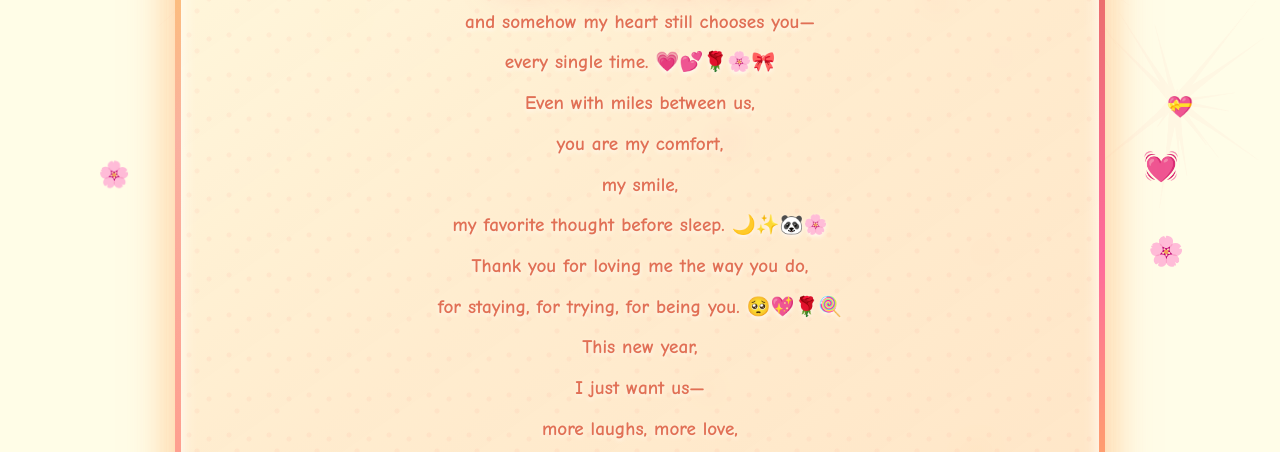
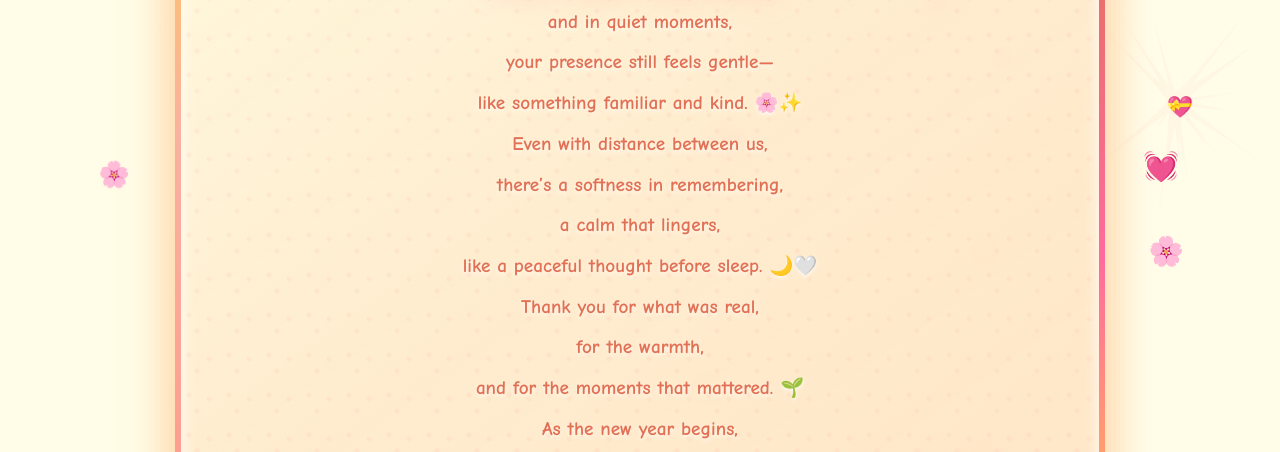
Before and after one commit to Kumar268/new-year, a plain HTML site: page index.html in a window 1280 px wide. Shown: the part 203-655 px from the top of the page. Drawn offline with nearby package versions, Linux system fonts and the light colour scheme.

Commit message:
Update index.html

```diff
--- a/index.html
+++ b/index.html
@@ -736,19 +736,29 @@ canvas {
 
     <div class="message-text">
       <span class="text-line">Another magical year begins,</span>
-      <span class="text-line">and somehow my heart still chooses you—</span>
-      <span class="text-line">every single time. 💗💕🌹🌸🎀</span>
-      <span class="text-line"></span>
-      <span class="text-line">Even with miles between us,</span>
-      <span class="text-line">you are my comfort,</span>
-      <span class="text-line">my smile,</span>
-      <span class="text-line">my favorite thought before sleep. 🌙✨🐼🌸</span>
-      <span class="text-line"></span>
-      <span class="text-line">Thank you for loving me the way you do,</span>
-      <span class="text-line">for staying, for trying, for being you. 🥺💖🌹🍭</span>
-      <span class="text-line"></span>
-      <span class="text-line">This new year,</span>
-      <span class="text-line">I just want us—</span>
+      <span class="text-line">and in quiet moments,</span>
+<span class="text-line">your presence still feels gentle—</span>
+<span class="text-line">like something familiar and kind. 🌸✨</span>
+
+<span class="text-line"></span>
+
+<span class="text-line">Even with distance between us,</span>
+<span class="text-line">there’s a softness in remembering,</span>
+<span class="text-line">a calm that lingers,</span>
+<span class="text-line">like a peaceful thought before sleep. 🌙🤍</span>
+
+<span class="text-line"></span>
+
+<span class="text-line">Thank you for what was real,</span>
+<span class="text-line">for the warmth,</span>
+<span class="text-line">and for the moments that mattered. 🌱</span>
+
+<span class="text-line"></span>
+
+<span class="text-line">As the new year begins,</span>
+<span class="text-line">I hope life feels light around you—</span>
+<span class="text-line">easy, gentle, and kind.</span>
+
       <span class="text-line">more laughs, more love,</span>
       <span class="text-line">and one day… no distance at all. 🌈💑🐼💕🌸🎀</span>
     </div>
```
